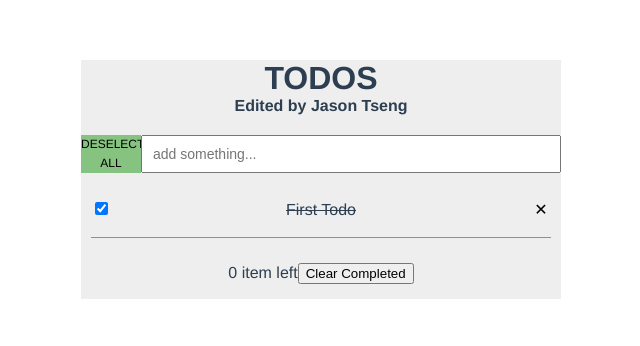
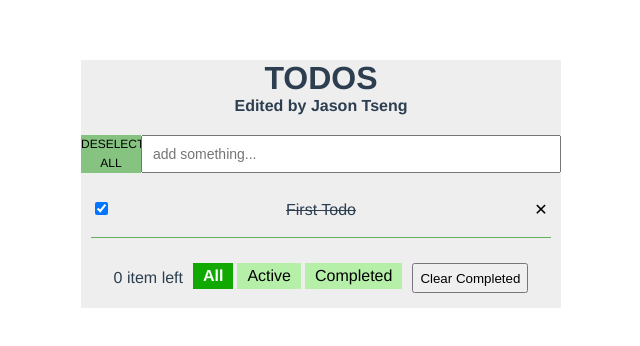
Before and after one commit to jason90929/vue-todo-list, a Vue app: page / in a window 1280 px wide. Shown: the top 346 px of the page, without its empty margins (319-959 px from the left). Built offline with nearby package versions, Linux system fonts and the light colour scheme.

Commit message:
加入 filter

```diff
--- a/src/components/TodoWrapper.vue
+++ b/src/components/TodoWrapper.vue
@@ -16,7 +16,7 @@
       />
     </div>
     <ul class="todo-list">
-      <li v-for="(todo, index) in todos">
+      <li v-for="(todo, index) in filteredTodos">
         <label class="label fl todo-content-item">
           <input type="checkbox" @click="completeTodo" v-model="todo.completed" />
         </label>
@@ -41,8 +41,24 @@
       </li>
     </ul>
     <div class="todo-filter">
-      <span>{{ remaining }} {{ pluralize }} left</span>
-
+      <span class="remaning">{{ remaining }} {{ pluralize }} left</span>
+      <ul class="filter-list">
+        <li :class="{ active: visibility === 'all' }">
+          <a href="javascript:" @click="changeFilteredTodos('all');">
+            All
+          </a>
+        </li>
+        <li :class="{ active: visibility === 'active' }">
+          <a href="javascript:" @click="changeFilteredTodos('active');">
+            Active
+          </a>
+        </li>
+        <li :class="{ active: visibility === 'completed' }">
+          <a href="javascript:" @click="changeFilteredTodos('completed');">
+            Completed
+          </a>
+        </li>
+      </ul>
       <button type="button" v-show="getCompletedTodos().length >= 1" @click="clearCompletedTodos">Clear Completed</button>
     </div>
   </div>
@@ -53,7 +69,7 @@ export default {
   name: 'todo-wrapper',
   data() {
     return {
-      msg: 'Welcome to Your Vue.js App',
+      visibility: 'all',
       newTodo: '',
       editedTodo: '',
       todos: [{
@@ -72,6 +88,17 @@ export default {
       }
 
       return 'item';
+    },
+    filteredTodos() {
+      switch (this.visibility) {
+        case 'active':
+          return this.getUncompletedTodos();
+        case 'completed':
+          return this.getCompletedTodos();
+        case 'all':
+        default:
+          return this.todos;
+      }
     },
   },
   methods: {
@@ -138,6 +165,10 @@ export default {
     },
     clearCompletedTodos() {
       this.todos = this.getUncompletedTodos();
+      this.filteredTodos = this.todos;
+    },
+    changeFilteredTodos(visibility = 'all') {
+      this.visibility = visibility;
     },
   },
   // a custom directive to wait for the DOM to be updated
@@ -196,20 +227,59 @@ export default {
 
   .todo-filter {
     padding: 15px 0;
+    display: flex;
+    display: -webkit-flex;
+    -webkit-align-self: center;
+    align-self: center;
+    -webkit-justify-content: center;
+    justify-content: center;
   }
 
   ul {
     list-style-type: none;
+    margin: 0;
+    padding: 0;
+  }
+
+  .todo-list {
+    list-style-type: none;
     margin: 0 10px;
     padding: 10px 0;
+
+    li {
+      display: block;
+      padding: 8px 0;
+      border-bottom-width: 1px;
+      border-bottom-color: #64af5f;
+      border-bottom-style: solid;
+    }
   }
 
-  li {
-    display: block;
-    padding: 8px 0;
-    border-bottom-width: 1px;
-    border-bottom-color: #64af5f;
-    border-bottom-style: solid;
+  .filter-list {
+    display: inline-block;
+    margin: 0 8px;
+
+    &::after {
+      content: '';
+      display: block;
+      clear: both;
+    }
+
+    li {
+      float: left;
+      padding: 4px 10px;
+      background-color: #b5efa8;
+      margin: 0 2px;
+
+      &.active {
+        background-color: #10a902;
+
+        a {
+          color: #fff;
+          font-weight: bold;
+        }
+      }
+    }
   }
 
   .completed {
@@ -241,4 +311,9 @@ export default {
     height: 38px;
     line-height: 38px;
   }
+
+  .remaning {
+    display: inline-block;
+    line-height: 30px;
+  }
 </style>
```
